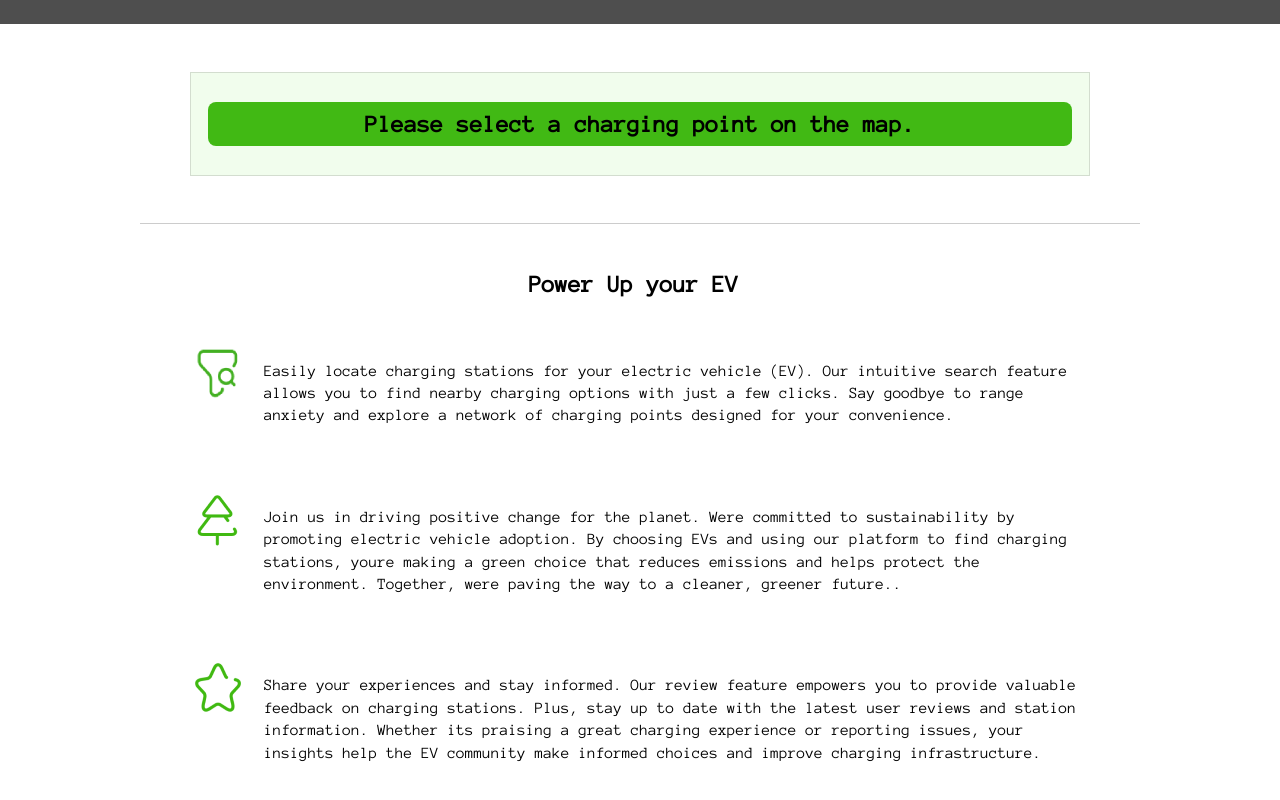
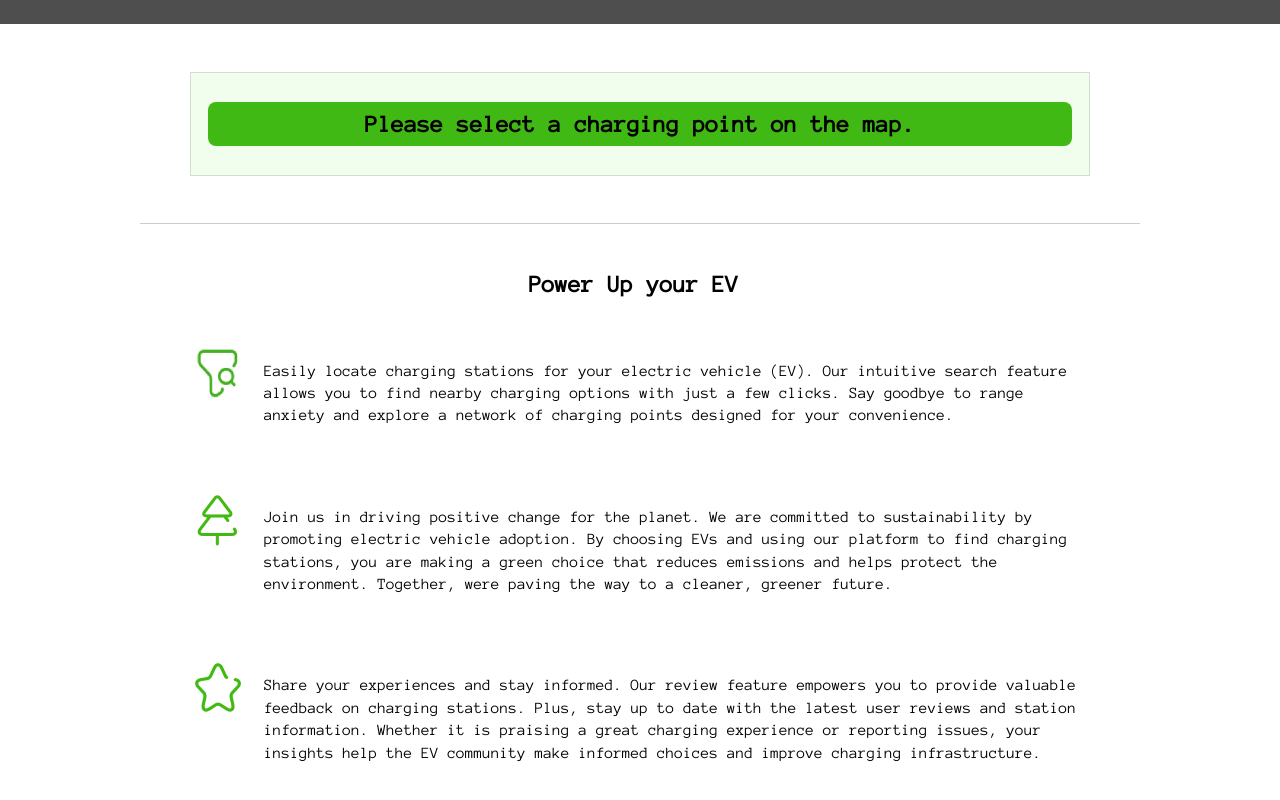
Before and after one commit to stef-cruz/power-up-point, a plain HTML site: page index.html in a window 1280 px wide. Shown: the part 814-1614 px from the top of the page. Drawn offline with Linux system fonts and the light colour scheme; some packages are replaced by stand-ins of ours; no server answers; grey boxes are pictures that could not be loaded.

Commit message:
Fix text

```diff
--- a/index.html
+++ b/index.html
@@ -92,17 +92,17 @@
               <img src="assets/images/icon_tree.png" alt="Tree icon">
             </div>
             <div class="feature-container_text">
-              <p>Join us in driving positive change for the planet. Were committed to sustainability by promoting electric
-                vehicle adoption. By choosing EVs and using our platform to find charging stations, youre making a green
+              <p>Join us in driving positive change for the planet. We are committed to sustainability by promoting electric
+                vehicle adoption. By choosing EVs and using our platform to find charging stations, you are making a green
                 choice that reduces emissions and helps protect the environment. Together, were paving the way to a
-                cleaner, greener future..</p>
+                cleaner, greener future.</p>
             </div>
           </div>
           <div class="feature-container">
             <div class="feature-container_icon"><img src="assets/images/icon_star.png" alt="Start icon"></div>
             <div class="feature-container_text">
               <p>Share your experiences and stay informed. Our review feature empowers you to provide valuable feedback on
-                charging stations. Plus, stay up to date with the latest user reviews and station information. Whether its
+                charging stations. Plus, stay up to date with the latest user reviews and station information. Whether it is
                 praising a great charging experience or reporting issues, your insights help the EV community make informed
                 choices and improve charging infrastructure.</p>
             </div>
```
